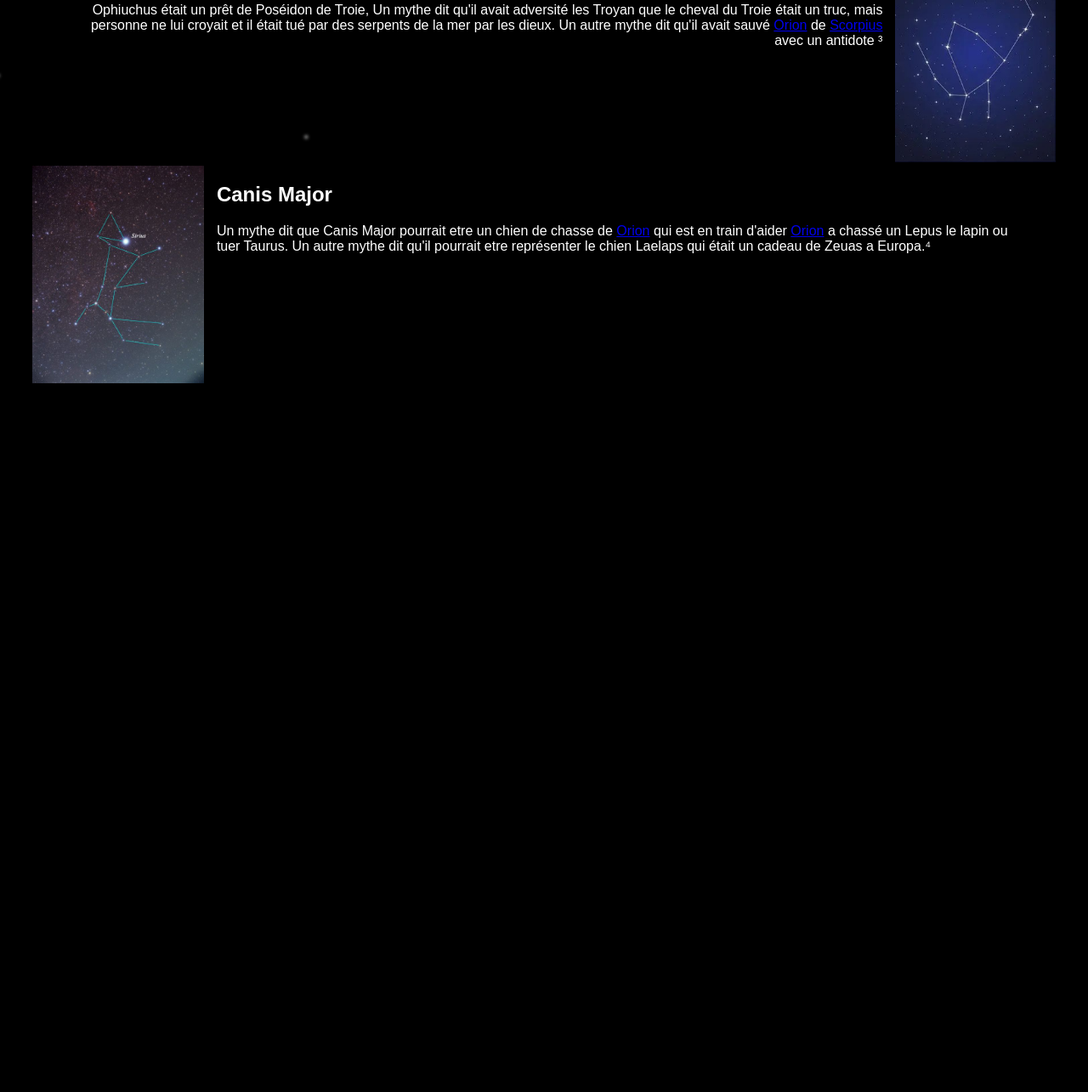
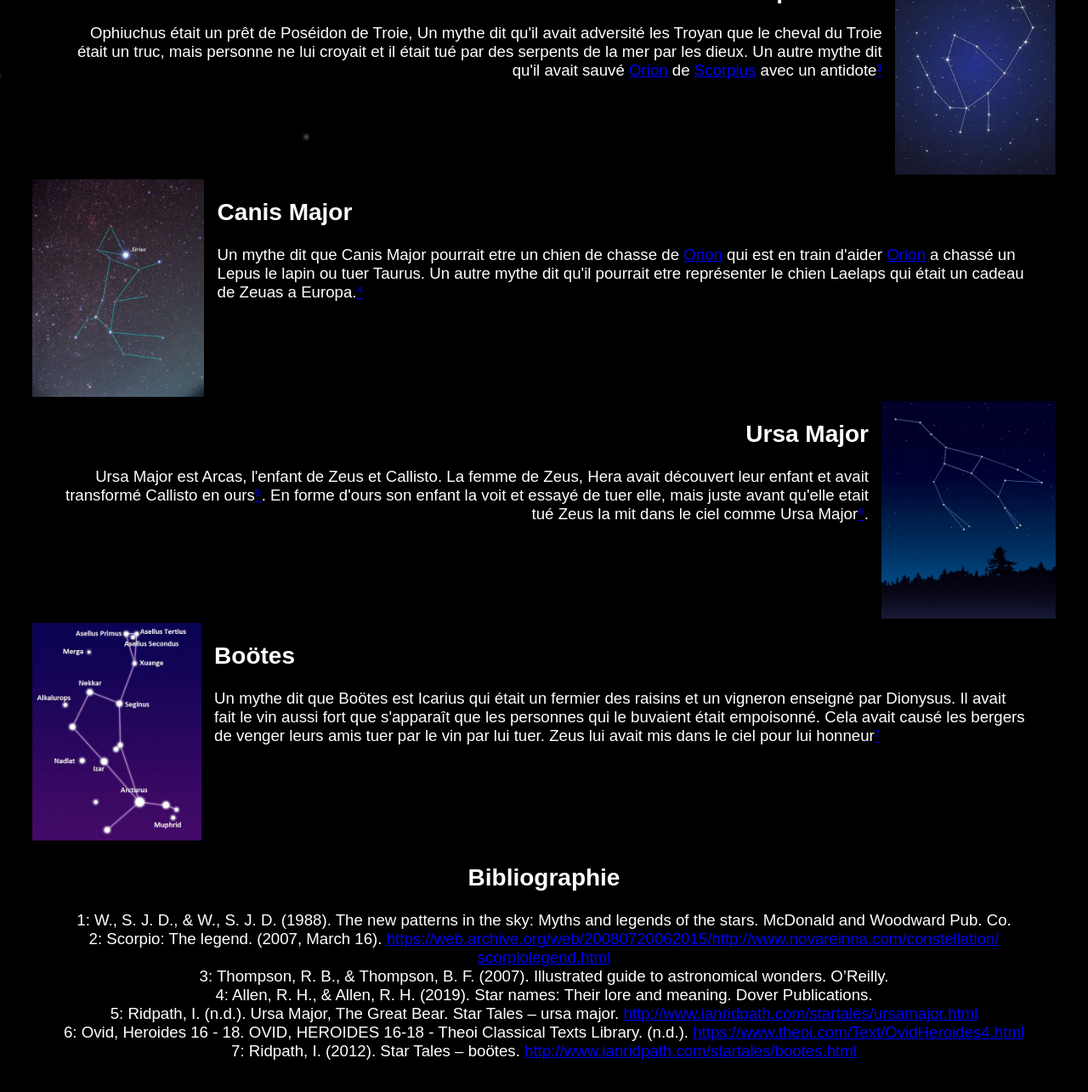
Before and after one commit to z3roco01/z3roco01.github.io, a plain HTML site: page index.html in a window 1280 px wide. Shown: the part 703-1988 px from the top of the page at 85% size. Before the commit the page ends 1196 px from the top, so only its background shows below. Drawn offline with Linux system fonts and the light colour scheme; a web font is replaced by a local one.

Commit message:
Add the rest of the constellations and the bibliography

```diff
--- a/index.html
+++ b/index.html
@@ -17,7 +17,7 @@
             <div class="content-right content" id="orion">
                 <div class="content-text" style="display:inline-block;">
                     <h2>Orion</h2>
-                    <p>Orion était géant, très fort chasseur. Un mythe dit que Gaia était en colère avec Orion parce qu'il avait dit qu'il va tuer tous les animaux dans le monde. Gaia avait essayé de le tuer avec un scorpion, cette bataille avait ganger l'atention de Zeus qui les ont mis dans le ciel. Les deux ne sont pas au ciel en même temps parce que le bataille. Ophiuchus avait sauvé Orion avec un antidote, c'est pourquoi il est entre <a href="#scorpius">Scorpius</a> et Orion¹</p>
+                    <p>Orion était géant, très fort chasseur. Un mythe dit que Gaia était en colère avec Orion parce qu'il avait dit qu'il va tuer tous les animaux dans le monde. Gaia avait essayé de le tuer avec un scorpion, cette bataille avait ganger l'atention de Zeus qui les ont mis dans le ciel. Les deux ne sont pas au ciel en même temps parce que le bataille. Ophiuchus avait sauvé Orion avec un antidote, c'est pourquoi il est entre <a href="#scorpius">Scorpius</a> et Orion<a href="#b1">¹</a></p>
                 </div>
                 <div style="display:inline-block;vertical-align:top;">
                     <img src="/orion.jpg" alt="Un image qui demontre le constellation d'Orion" class="content-image">
@@ -31,7 +31,7 @@
                 </div>
                 <div class="content-text" style="display:inline-block;">
                     <h2>Scorpius</h2>
-                    <p>Scorpius est le scorpion qui était envoyé à <a href="#orion">Orion</a> pour le tuer. Un mythe dit que c'était Gaia qui l'avait envoyé parce qu'il veut tuer tous les animaux. Il était mis dans le ciel avec <a href="#orion">Orion</a> pour dire aux mortels de réduire leur fierté excessive.²</p>
+                    <p>Scorpius est le scorpion qui était envoyé à <a href="#orion">Orion</a> pour le tuer. Un mythe dit que c'était Gaia qui l'avait envoyé parce qu'il veut tuer tous les animaux. Il était mis dans le ciel avec <a href="#orion">Orion</a> pour dire aux mortels de réduire leur fierté excessive.<a href="#b2">²</a></p>
                 </div>
             </div>
 
@@ -39,11 +39,10 @@
             <div class="content-right content" id="ophiuchus">
                 <div class="content-text" style="display:inline-block;">
                     <h2>Ophiuchus</h2>
-                    <p>Ophiuchus était un prêt de Poséidon de Troie, Un mythe dit qu'il avait adversité les Troyan que le cheval du Troie était un truc, mais personne ne lui croyait et il était tué par des serpents de la mer par les dieux. Un autre mythe dit qu'il avait sauvé <a href="#orion">Orion</a> de <a href="#scorpius">Scorpius</a> avec un antidote
-³</p>
+                    <p>Ophiuchus était un prêt de Poséidon de Troie, Un mythe dit qu'il avait adversité les Troyan que le cheval du Troie était un truc, mais personne ne lui croyait et il était tué par des serpents de la mer par les dieux. Un autre mythe dit qu'il avait sauvé <a href="#orion">Orion</a> de <a href="#scorpius">Scorpius</a> avec un antidote<a href="#b3">³</a></b></p>
                 </div>
                 <div style="display:inline-block;vertical-align:top;">
-                    <img src="/ophiuchus.jpg" alt="Un image qui demontre le constellation d'Orion" class="content-image">
+                    <img src="/ophiuchus.jpg" alt="Un image qui demontre le constellation d'Ophiuchus" class="content-image">
                 </div>
             </div>
 
@@ -54,8 +53,41 @@
                 </div>
                 <div class="content-text" style="display:inline-block;">
                     <h2>Canis Major</h2>
-                    <p>Un mythe dit que Canis Major pourrait etre un chien de chasse de <a href="#orion">Orion</a> qui est en train d'aider <a href="#orion">Orion</a> a chassé un Lepus le lapin ou tuer Taurus. Un autre mythe dit qu'il pourrait etre représenter le chien Laelaps qui était un cadeau de Zeuas a Europa.⁴</p>
+                    <p>Un mythe dit que Canis Major pourrait etre un chien de chasse de <a href="#orion">Orion</a> qui est en train d'aider <a href="#orion">Orion</a> a chassé un Lepus le lapin ou tuer Taurus. Un autre mythe dit qu'il pourrait etre représenter le chien Laelaps qui était un cadeau de Zeuas a Europa.<a href="#b4">⁴</a></p>
                 </div>
+            </div>
+
+            <!-- Ursa Major -->
+            <div class="content-right content" id="ursa-major">
+                <div class="content-text" style="display:inline-block;">
+                    <h2>Ursa Major</h2>
+                    <p>Ursa Major est Arcas, l'enfant de Zeus et Callisto. La femme de Zeus, Hera avait découvert leur enfant et avait transformé Callisto en ours<a href="#b5">⁵</a>. En forme d'ours son enfant la voit et essayé de tuer elle, mais juste avant qu'elle etait tué Zeus la mit dans le ciel comme Ursa Major<a href="#b6">⁶</a>.</p>
+                </div>
+                <div style="display:inline-block;vertical-align:top;">
+                    <img src="/ursaMajor.jpg" alt="Un image qui demontre le constellation de Ursa Major" class="content-image">
+                </div>
+            </div>
+
+            <!-- Boötes -->
+            <div class="content-left content" id="#bootes">
+                <div style="display:inline-block;vertical-align:top;">
+                    <img src="/bootes.jpg" alt="Un image qui demontre le constellation de Boötes" class="content-image">
+                </div>
+                <div class="content-text" style="display:inline-block;">
+                    <h2>Boötes</h2>
+                    <p>Un mythe dit que Boötes est Icarius qui était un fermier des raisins et un vigneron enseigné par Dionysus. Il avait fait le vin aussi fort que s'apparaît que les personnes qui le buvaient était empoisonné. Cela avait causé les bergers de venger leurs amis tuer par le vin par lui tuer. Zeus lui avait mis dans le ciel pour lui honneur<a href="#b7">⁷</a></p>
+                </div>
+            </div>
+
+            <div class="content-center content">
+                <h2>Bibliographie</h2>
+                <p class="content-text"><span id="b1">1: W., S. J. D., & W., S. J. D. (1988). The new patterns in the sky: Myths and legends of the stars. McDonald and Woodward Pub. Co.</span></br>
+                <span id="b2">2: Scorpio: The legend. (2007, March 16). <a href="https://web.archive.org/web/20080720062015/http://www.novareinna.com/constellation/scorpiolegend.html">https://web.archive.org/web/20080720062015/http://www.novareinna.com/constellation/</br>scorpiolegend.html</a></span></br>
+                <span id="b3">3: Thompson, R. B., & Thompson, B. F. (2007). Illustrated guide to astronomical wonders. O’Reilly.</span></br>
+                <span id="b4">4: Allen, R. H., & Allen, R. H. (2019). Star names: Their lore and meaning. Dover Publications.</span></br>
+                <span id="b5">5: Ridpath, I. (n.d.). Ursa Major, The Great Bear. Star Tales – ursa major. <a href="http://www.ianridpath.com/startales/ursamajor.html">http://www.ianridpath.com/startales/ursamajor.html</a></span></br>
+                <span id="b6">6: Ovid, Heroides 16 - 18. OVID, HEROIDES 16-18 - Theoi Classical Texts Library. (n.d.). <a href="https://www.theoi.com/Text/OvidHeroides4.html">https://www.theoi.com/Text/OvidHeroides4.html</a></span></br>
+                <span id="b7">7: Ridpath, I. (2012). Star Tales – boötes. <a href="http://www.ianridpath.com/startales/bootes.html">http://www.ianridpath.com/startales/bootes.html</a></span></p>
             </div>
         </div>
     </body>
--- a/style.css
+++ b/style.css
@@ -9,6 +9,7 @@ body {
     background-color: #000000;
     color: white;
     font-family: 'Avenir', sans-serif;
+    font-size: 14pt;
 }
 
 h1 {
@@ -30,6 +31,7 @@ p {
 .content-text {
     padding-left: 10px;
     padding-right: 10px;
+    margin: 0;
 }
 
 .content-image {
@@ -46,6 +48,19 @@ p {
     text-align: left;
     justify-content: left;
     justify-items: left;
+}
+
+.content-center{
+    text-align: center;
+    justify-content: center;
+    justify-items: center;
+}
+
+.content-center p{
+    width: 100vw;
+    padding-left: 10px;
+    padding-right: 10px;
+    margin: 0;
 }
 
 /* start of css from https://dev.to/0shuvo0/pure-css-infinite-spacegalaxy-with-just-one-div-4o02 */
```
Also changed, not shown: bootes.jpg (added), ursaMajor.jpg (added).
